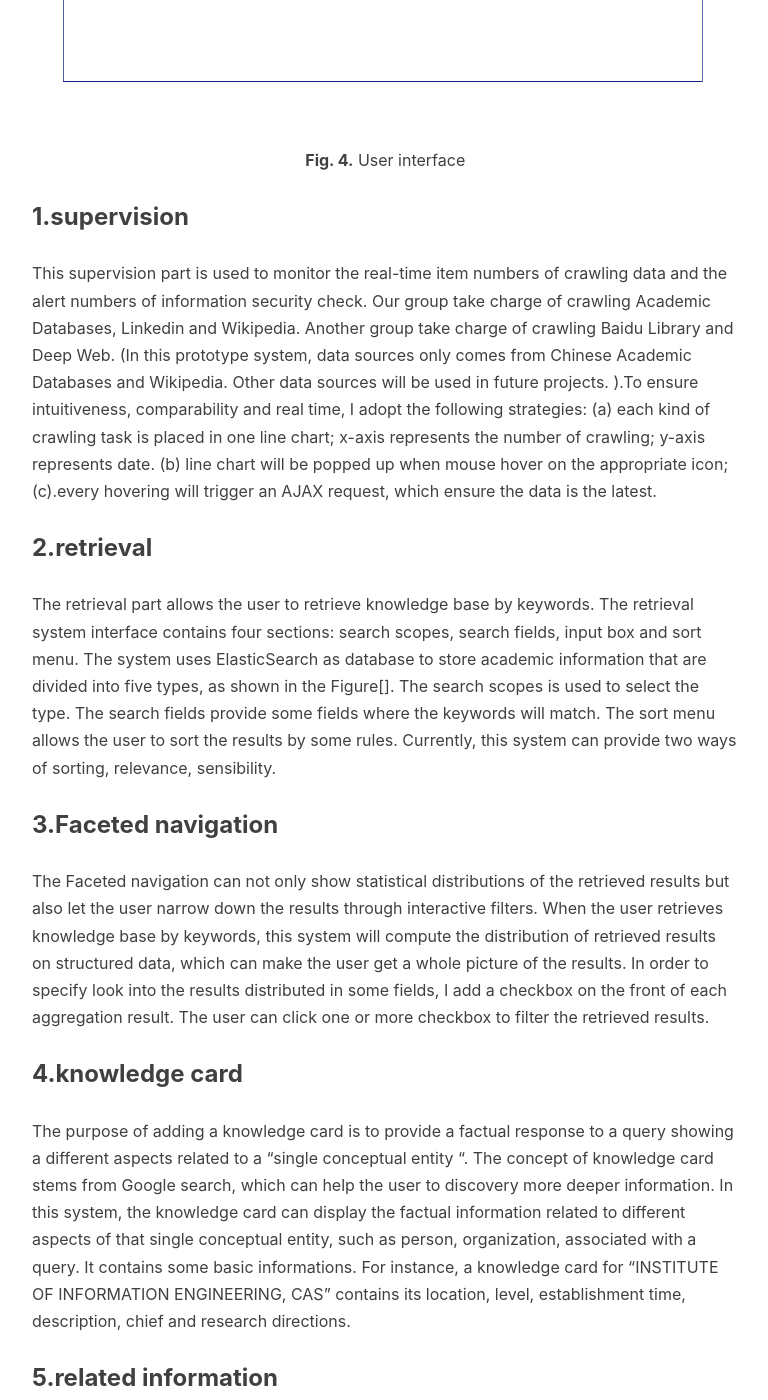
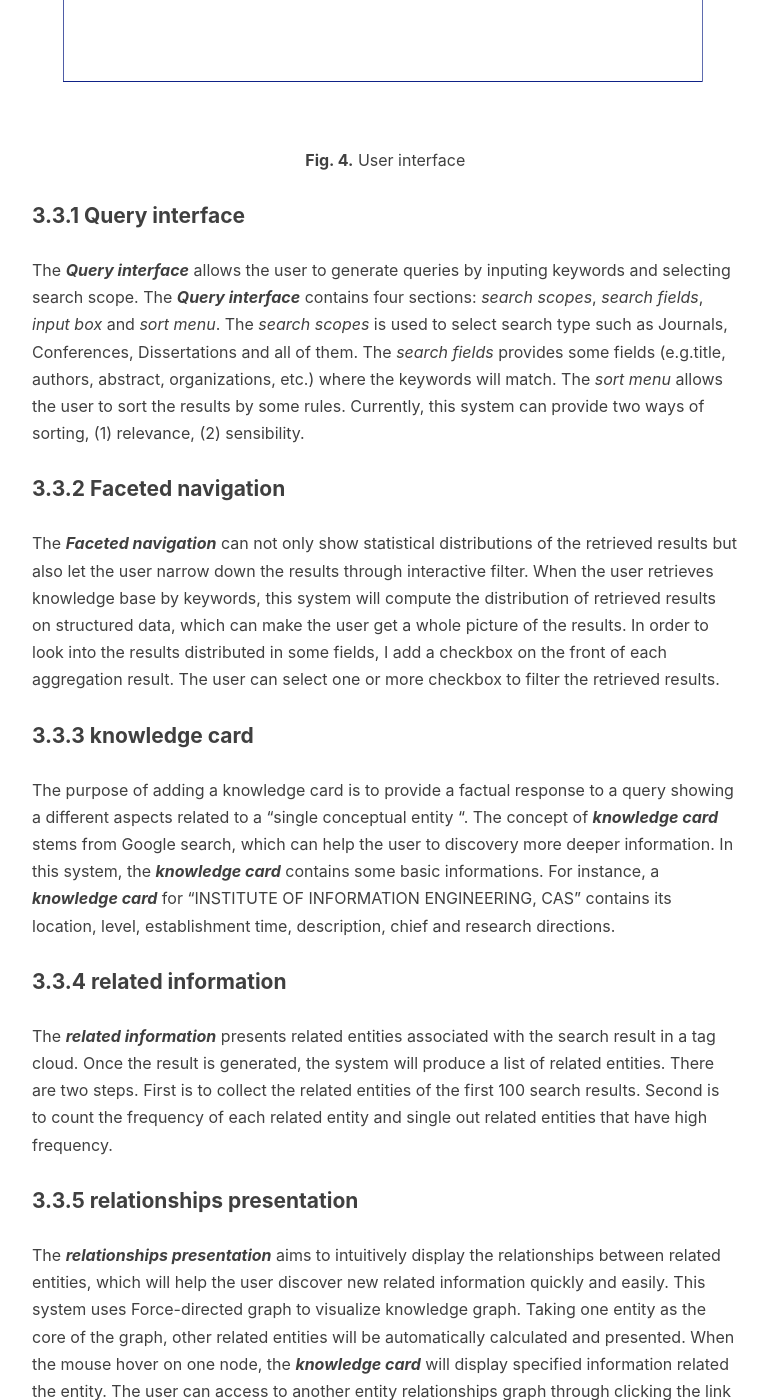
Before and after one commit to chiaome/chiaome.github.io, a Jekyll site: the page built from _posts/2016-08-10-the-prototype-system-of-visual-analysis.markdown, in a window 1280 px wide and 1400 px high, scrolled down 5270 px. Shown: the whole window, without its empty margins (233-1001 px from the left). Built offline with Jekyll 4.4.1, drawn with Linux system fonts in a browser that asks for light colours; nearby versions of some CDN libraries; comment, search, counter and statistics services are not loaded; some of the changed text lies outside the part shown.

Commit message:
add all UI

```diff
--- a/_includes/footer.html
+++ b/_includes/footer.html
@@ -76,7 +76,7 @@
                     <iframe
                         style="margin-left: 2px; margin-bottom:-5px;"
                         frameborder="0" scrolling="0" width="91px" height="20px"
-                        src="https://ghbtns.com/github-btn.html?user=chiaogeek&repo=chiaogeek.github.io&type=star&count=true" >
+                        src="https://ghbtns.com/github-btn.html?user=chiaome&repo=chiaome.github.io&type=star&count=true" >
                     </iframe>
                 </p>
             </div>
--- a/_posts/2016-08-10-the-prototype-system-of-visual-analysis.markdown
+++ b/_posts/2016-08-10-the-prototype-system-of-visual-analysis.markdown
@@ -79,75 +79,27 @@ The user interface provides an interactive GUI to allow the user to discover rel
 </a>
 <center><b>Fig. 4.</b> User interface</center>
 
-### 1.supervision
 
-This supervision part is used to monitor the real-time item numbers of crawling data and the alert numbers of information security check. Our group take charge of crawling Academic Databases, Linkedin and Wikipedia. Another group take charge of crawling Baidu Library and Deep Web. (In this prototype system, data sources only comes from Chinese Academic Databases and Wikipedia. Other data sources will be used in future projects. ).To ensure intuitiveness, comparability and  real time, I adopt the following strategies: (a) each kind of crawling task is placed in one line chart; x-axis represents the number of crawling; y-axis represents date. (b) line chart will be popped up when mouse hover on the appropriate icon;   (c).every hovering will trigger an AJAX request, which ensure the data is the latest.
+#### 3.3.1 Query interface
 
-### 2.retrieval
+The ***Query interface*** allows the user to generate queries by inputing keywords and selecting search scope. The  ***Query interface*** contains four sections: *search scopes*, *search fields*, *input box* and *sort  menu*. The *search scopes* is used to select search type such as Journals, Conferences, Dissertations and all of them. The *search fields* provides some fields (e.g.title, authors, abstract, organizations, etc.) where the keywords will match. The *sort menu* allows the user to sort the results by some rules. Currently, this system can provide two ways of sorting, (1) relevance, (2) sensibility.
 
-The retrieval part allows the user to retrieve knowledge base by keywords. The retrieval system interface contains four sections: search scopes, search fields, input box and sort  menu. The system uses ElasticSearch as database to store academic information that are divided  into five types, as shown in the Figure[].  The search scopes is used to select the type. The search fields provide some fields where the keywords will match. The sort menu allows the user to sort the results by some rules. Currently, this system can provide two ways of sorting, relevance, sensibility.
+#### 3.3.2 Faceted navigation
 
-### 3.Faceted navigation
+The ***Faceted navigation***  can not only show statistical distributions of the retrieved results but also let the user narrow down the results  through interactive filter.  When the user retrieves knowledge base by keywords, this system will compute the distribution of  retrieved results on structured data, which can make the user get a whole picture of the results. In order to look into the results distributed in some fields, I add a checkbox on the front of each aggregation result. The user can select one or more checkbox to filter the retrieved results.
 
-The Faceted navigation  can not only show statistical distributions of the retrieved results but also let the user narrow down the results  through interactive filters.  When the user  retrieves knowledge base by  keywords, this system will compute the distribution of  retrieved results on structured data, which can make the user get a whole picture of the results. In order to specify look into the results distributed in some  fields, I add a checkbox on the front of each aggregation result. The user can click one or more checkbox to filter the retrieved results.
+#### 3.3.3 knowledge card
 
-### 4.knowledge card
+The purpose of adding a knowledge card is to provide a factual response to a query showing a different aspects related to  a "single conceptual entity ".  The concept of ***knowledge card*** stems from Google search, which can help the user to discovery more deeper information.  In this system, the ***knowledge card*** contains some basic informations. For instance, a ***knowledge card*** for "INSTITUTE OF INFORMATION ENGINEERING, CAS" contains its location, level, establishment time, description, chief and research directions.
 
-The purpose of adding a knowledge card is to provide a factual response to a query showing a different aspects related to  a "single conceptual entity ".  The concept of knowledge card stems from Google search, which can help the user to discovery more deeper information.  In this system, the knowledge card can display the factual information related to different aspects of  that single conceptual entity, such as person, organization,  associated with a query.  It contains some basic informations. For instance, a knowledge card for "INSTITUTE OF INFORMATION ENGINEERING, CAS" contains its location, level, establishment time, description, chief and research directions.
+#### 3.3.4 related information
 
-### 5.related information
+The ***related information*** presents related entities associated with the search result in a tag cloud. Once the result is generated, the system will produce a list of related entities. There are two steps. First is to collect the  related entities of the first 100 search results. Second is to count the frequency of each related entity and single out related entities that have high frequency.
 
-The related information presents related entities associated with the search result in a tag cloud. Once the result is generated, the system will produce a list of related entities. There are two steps. First is to collect the preliminary related entities of the first 100 search results. Second is to count the frequency of each preliminary related entity and  single out high frequency of related entities.
+#### 3.3.5 relationships presentation
 
-### 6.relationships presentation
+The ***relationships presentation*** aims to intuitively display the relationships between related entities, which will help the user discover new related information quickly and easily.   This system uses Force-directed graph to visualize knowledge graph.  Taking one entity as the core of the graph, other related entities will be automatically calculated and presented. When the mouse hover on one node, the ***knowledge card*** will display specified information related the entity. The user can access to another entity relationships graph through clicking the link on the ***knowledge card***. By using this method, the user can realize relevance analysis.
 
-The relationships presentation aims to intuitively display the relationships between related entities, which will help the user discover new related information quickly and easily.   This system uses Force-directed graph to visualize knowledge graph.  Taking one entity as the core of the graph, other related entities will be automatically calculated and presented. When the mouse hover on one node, the knowledge card will display specified information related the entity. The user can access to another entity relationships graph through clicking the link on the knowledge card. By using this method, the user can realize relevance analysis.
-
-
-So in my view, the most essential part of E2E is that **we must focus on the entire process, including every parts in a use case.**
-
-
-### User Scenarios!
-
-User scenarios is a common term in UX Design,<sup>[[3]](#ref3)</sup><sup>[[4]](#ref4)</sup> which expands upon our persona and user stories by including details. It told us about users' motivation, goals and actions on our products.
-
-To make it better, there comes **"End to End User Scenarios", not just tell a fragment of users' activities, but pay attention to the entire process the user undergoes.**
-
-That means we should consider the whole things from the start point that user want to use our products to the ended up point that user get results and leave our products.
-
-Only when we know **who** does **what** on our products, **how** and **why** they do it, can we define design requirements concrete enough to actually meet them. So it really helps us to improve our UX of our products.
-
-
-### Let's go deeper...
-
-We just put the two terms together and give it a explanation, but it can be farther. When we truly design an experience, End to End User Scenarios can helps more:
-
-* **Extend the scope**
-
-There is a interesting instance <sup>[[5]](#ref5)</sup> told that sometimes we are already satisfy of our designed UX, but if we look beyond the both ends of the designed experience by extending the scope of the timeline before and after… we may sadly realize that it’s a complete car crash outside the scope of the designed experience...
-
-Try to extend the scope and consider more, so can we design a much broader experience for our user.
-
-* **Shorten the path**
-
-UX Designers always dive into a User Flow and try to shorten the user paths. The idea of End to End User Scenarios can do the same things.
-
-For example, in the past, if I want to know the weather today. I should typically visit a search engine website, input and search "weather", click the first link that search result page shows, then jump into a kind of weather website like "The Weather Channel", and finally, I got today's weather information!
-
-But wait! **Just consider it using "End to End User Scenarios"**, I just want to know about weather so I use search engine right? why should I took a so long user path to get there? Smart Search Engine should told me the weather directly.
-
-That is what all search engine have doing nowadays.
-
-
-### In sum
-
-There is many design tools like "End to End User Scenarios" were used by designers, they are really awesome. But the most essential things in my opinion is, still, always thinking about user. All this tools are powerful only based on a truly user-centric mind.
-
-From my perspective, the "End to End User Scenarios" can be generally defined as **"Entire Process Considered, User Requirement Centric, Anticipated Experince Design".**
-
-
-
-That's all, thank you.
 
 ### References
 
```
Also changed, not shown: 10 other files.
